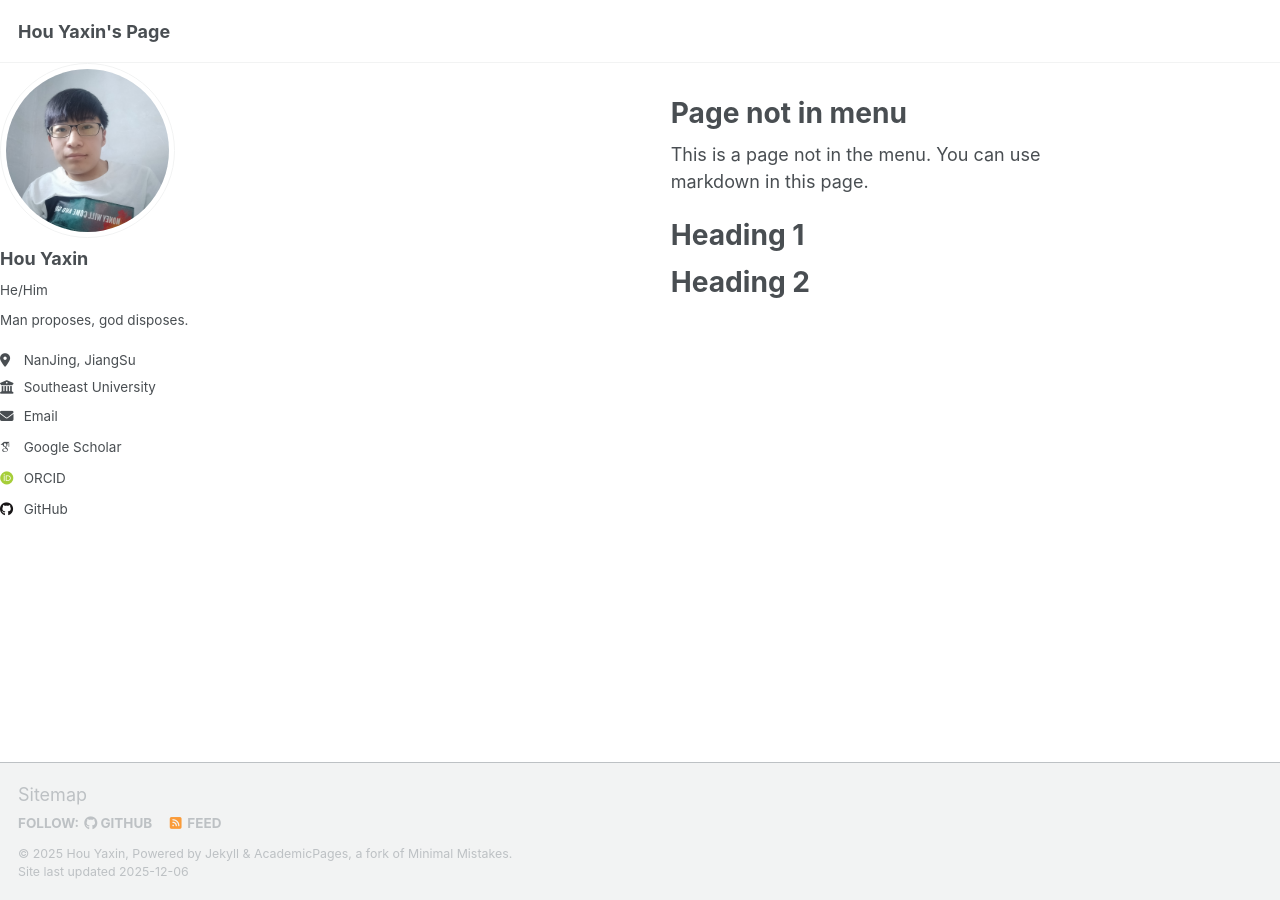
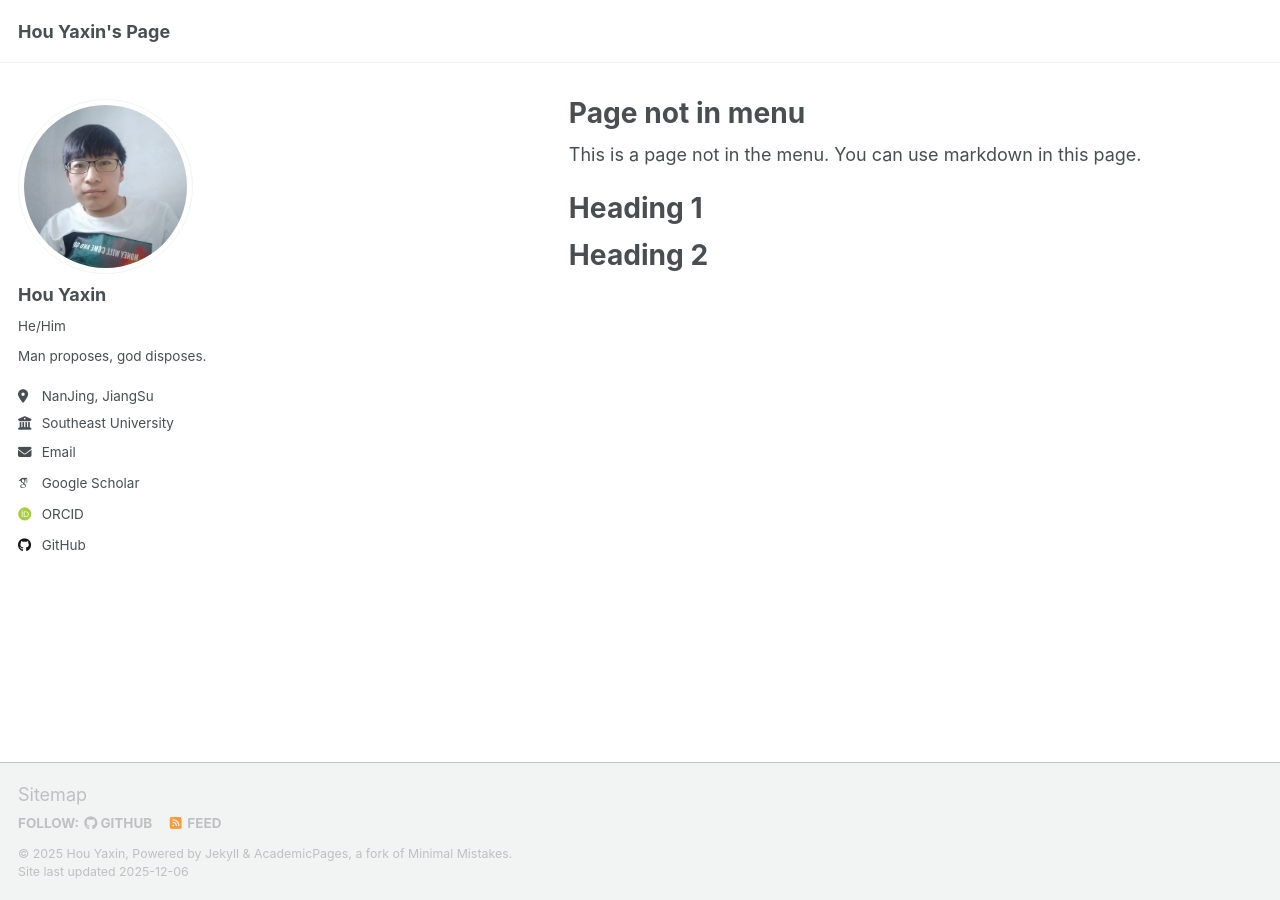
Before and after one commit to YaxinHou/yaxinhou.github.io, a Jekyll site: the page built from _pages/non-menu-page.md, in a window 1280 px wide. Built offline with Jekyll 4.4.1, drawn with Linux system fonts in a browser that asks for light colours; some web fonts are replaced; a script that is not in the unit is left out.

Commit message:
Update custom.html

```diff
--- a/_includes/head/custom.html
+++ b/_includes/head/custom.html
@@ -17,43 +17,34 @@
 <!-- end custom head snippets -->
 
 <style>
-  .sidebar,
-  .page__sidebar {
-    position: fixed !important;
-    left: 0;
-    top: 0;
-    height: 100%;
-    overflow-y: auto;
-    width: 280px;
-    z-index: 1000;
+  .wrapper {
+    max-width: 100% !important;
   }
 
   .page,
-  .page-content,
   .page__inner-wrap {
-    margin-left: 300px !important;
-    max-width: 1200px !important;
-    width: calc(100% - 300px) !important;
+    max-width: 1100px !important;
+    margin: 0 auto !important;
+    padding-left: 20px;
+    padding-right: 20px;
   }
 
-  .wrapper, .container {
-    max-width: none !important;
-    width: 100% !important;
+  @media (min-width: 1000px) {
+    .page,
+    .page__inner-wrap {
+      margin-left: 300px !important;
+    }
   }
 
-  @media (max-width: 800px) {
-    .sidebar,
-    .page__sidebar {
-      position: static !important;
-      width: 100% !important;
-      height: auto !important;
-    }
+  .sidebar {
+    width: 260px;
+  }
 
+  @media (max-width: 999px) {
     .page,
-    .page-content,
     .page__inner-wrap {
       margin-left: 0 !important;
-      width: 100% !important;
+      max-width: 100% !important;
     }
   }
 </style>
```
